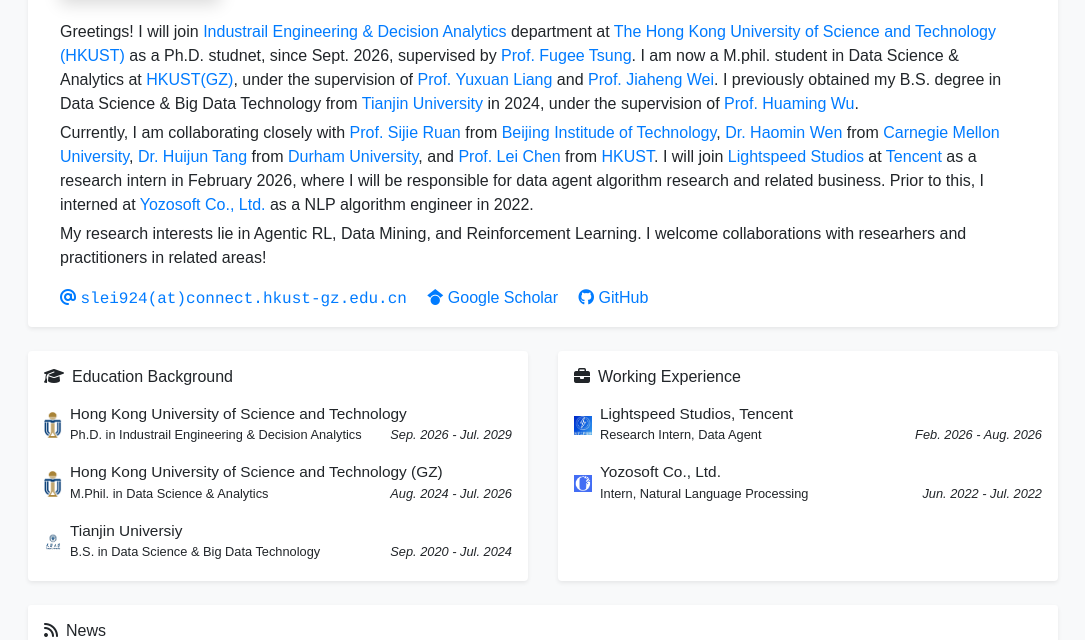
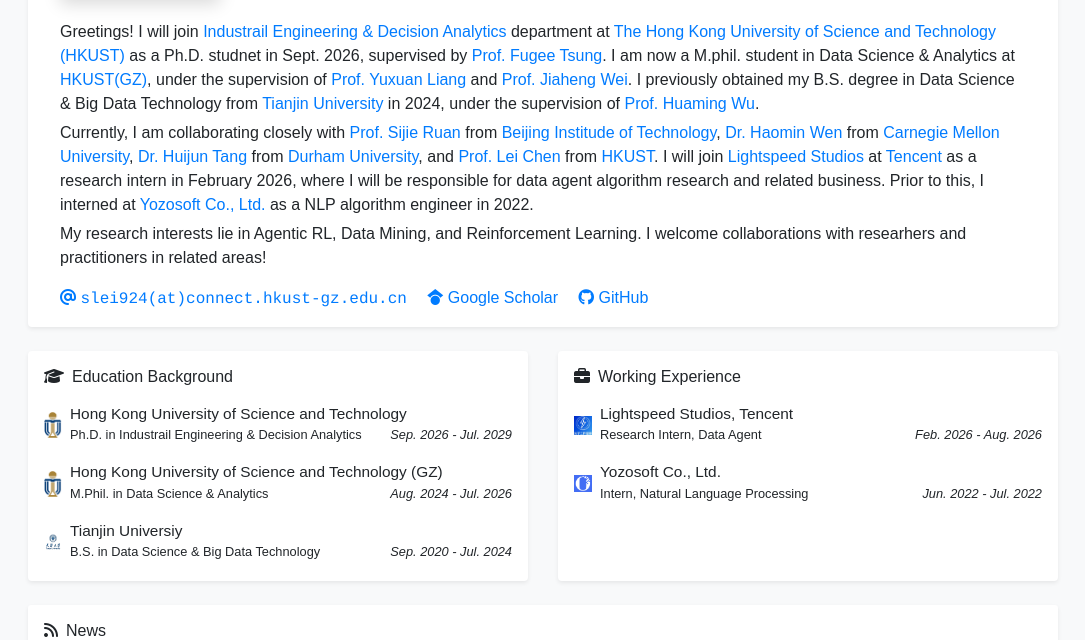
Before and after one commit to thunderlrr/songxinlei.github.io, a Jekyll site: the page built from index.html, in a window 1280 px wide and 900 px high, cut to the strip 260-900 px from the top of the window. Shown: the whole strip, without its empty margins (97-1182 px from the left). Built offline with Jekyll 4.4.1, drawn with Linux system fonts in a browser that asks for light colours; a style sheet for code colours, icons or effects is not loaded.

```diff
--- a/_data/profile.yml
+++ b/_data/profile.yml
@@ -21,7 +21,7 @@
 
 short_bio: >-
   <p style="margin-bottom: 5px;">
-    Greetings! I will join <a href="https://ieda.ust.hk/eng/index.php" target="_blank">Industrail Engineering & Decision Analytics</a> department at <a href="https://hkust.edu.hk/" target="_blank">The Hong Kong University of Science and Technology (HKUST)</a> as a Ph.D. studnet, since Sept. 2026, supervised by <a href="https://www.ieda.ust.hk/dfaculty/tsung/" target="_blank">Prof. Fugee Tsung</a>. I am now a M.phil. student in Data Science & Analytics at <a href="https://www.hkust-gz.edu.cn/zh/" target="_blank">HKUST(GZ)</a>, under the supervision of <a href="https://yuxuanliang.com/" target="_blank">Prof. Yuxuan Liang</a> and <a href="https://sites.google.com/ucsc.edu/jiahengwei" target="_blank">Prof. Jiaheng Wei</a>. I previously obtained my B.S. degree in Data Science & Big Data Technology from <a href="https://www.tju.edu.cn/" target="_blank">Tianjin University</a> in 2024, under the supervision of <a href="https://cam.tju.edu.cn/homepage/wuhuaming/" target="_blank">Prof. Huaming Wu</a>.
+    Greetings! I will join <a href="https://ieda.ust.hk/eng/index.php" target="_blank">Industrail Engineering & Decision Analytics</a> department at <a href="https://hkust.edu.hk/" target="_blank">The Hong Kong University of Science and Technology (HKUST)</a> as a Ph.D. studnet in Sept. 2026, supervised by <a href="https://www.ieda.ust.hk/dfaculty/tsung/" target="_blank">Prof. Fugee Tsung</a>. I am now a M.phil. student in Data Science & Analytics at <a href="https://www.hkust-gz.edu.cn/zh/" target="_blank">HKUST(GZ)</a>, under the supervision of <a href="https://yuxuanliang.com/" target="_blank">Prof. Yuxuan Liang</a> and <a href="https://sites.google.com/ucsc.edu/jiahengwei" target="_blank">Prof. Jiaheng Wei</a>. I previously obtained my B.S. degree in Data Science & Big Data Technology from <a href="https://www.tju.edu.cn/" target="_blank">Tianjin University</a> in 2024, under the supervision of <a href="https://cam.tju.edu.cn/homepage/wuhuaming/" target="_blank">Prof. Huaming Wu</a>.
   </p>
   <p style="margin-bottom: 5px;">
     Currently, I am collaborating closely with <a href="http://www.sjruan.me/" target="_blank">Prof. Sijie Ruan</a> from <a href="https://www.bit.edu.cn/" target="_blank">Beijing Institude of Technology</a>, <a href="https://wenhaomin.github.io/" target="_blank">Dr. Haomin Wen</a> from <a href="https://www.cmu.edu/" target="_blank">Carnegie Mellon University</a>, <a href="https://www.durham.ac.uk/staff/huijun-tang/" target="_blank">Dr. Huijun Tang</a> from <a href="https://www.durham.ac.uk/" target="_blank">Durham University</a>, and <a href="https://cse.hkust.edu.hk/~leichen/" target="_blank">Prof. Lei Chen</a> from <a href="https://hkust.edu.hk/" target="_blank">HKUST</a>. I will join <a href="https://guangzi.qq.com/" target="_blank">Lightspeed Studios</a> at <a href="https://www.tencent.com/zh-cn/index.html" target="_blank">Tencent</a> as a research intern in February 2026, where I will be responsible for data agent algorithm research and related business. Prior to this, I interned at <a href="https://www.yozosoft.com/" target="_blank">Yozosoft Co., Ltd.</a> as a NLP algorithm engineer in 2022.
```
